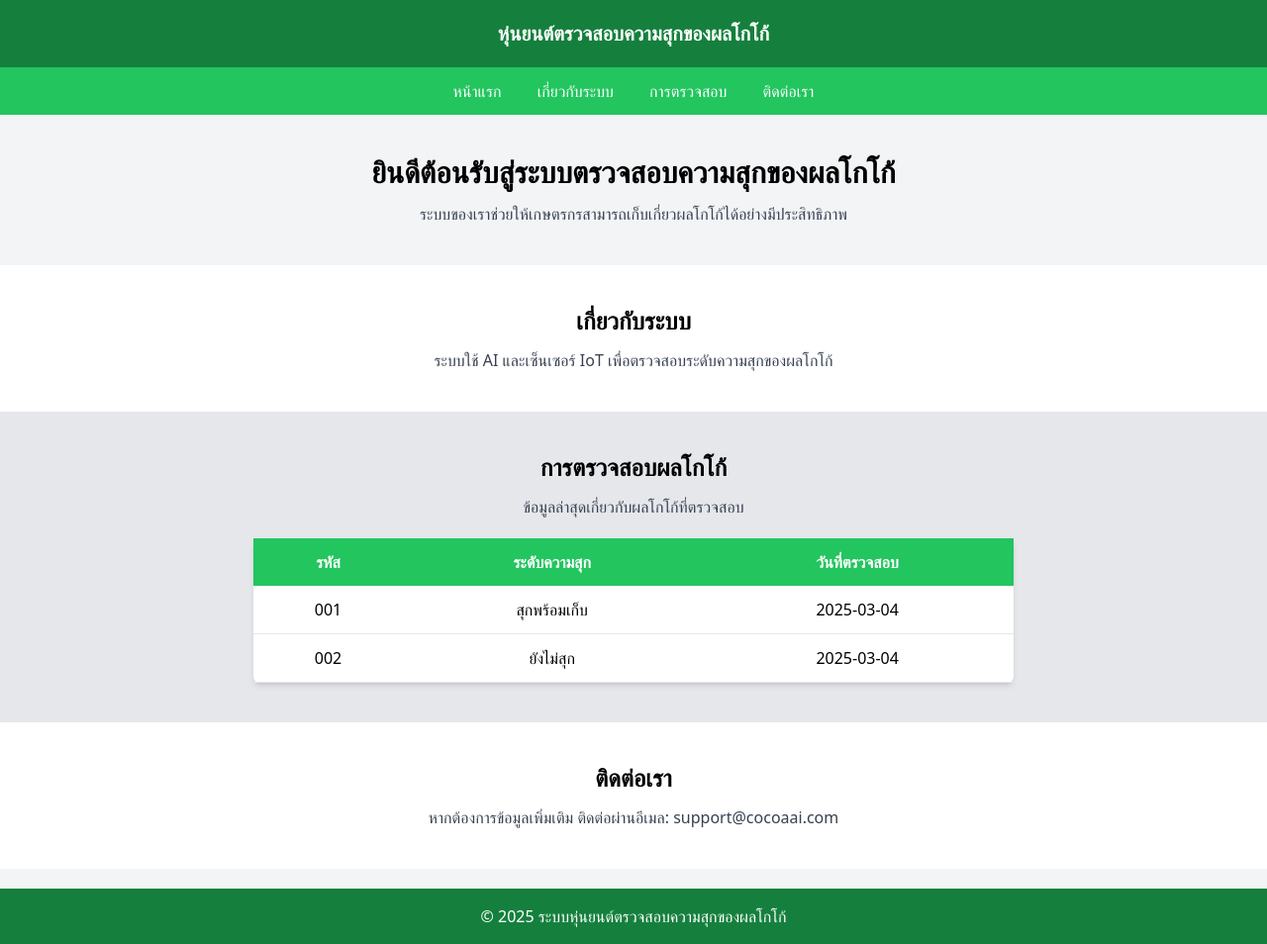
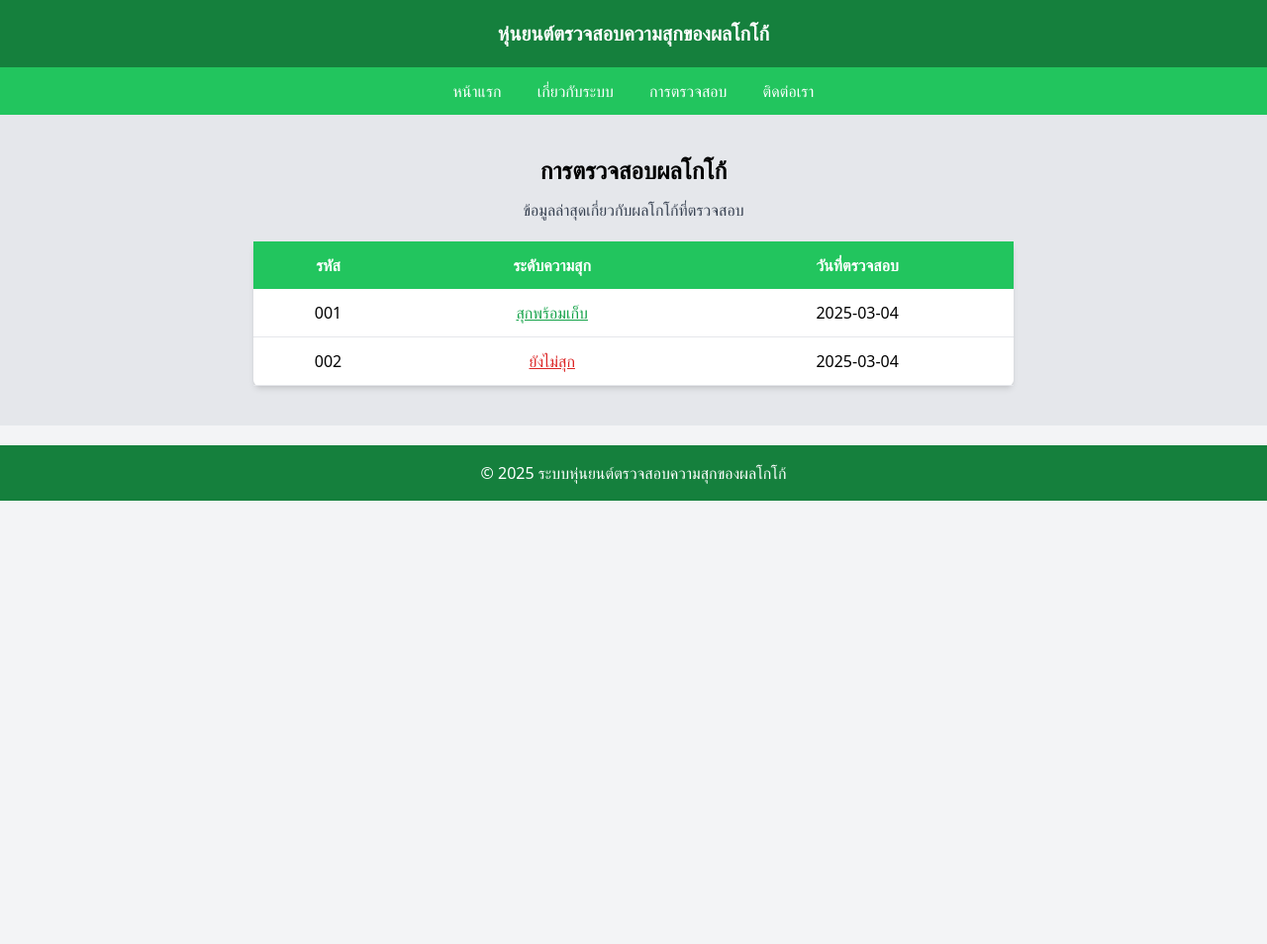
Before and after one commit to eca-1/eca-1.github.io, a plain HTML site: page index.html in a window 1280 px wide. Shown: the whole page at 99% size. After the commit the page ends 800 px from the top, so only its background shows below. Drawn offline with nearby package versions, Linux system fonts and the light colour scheme.

Commit message:
Update index.html

```diff
--- a/index.html
+++ b/index.html
@@ -14,23 +14,11 @@
 
     <!-- Navigation -->
     <nav class="bg-green-500 text-white p-3 text-center">
-        <a href="#home" class="px-4">หน้าแรก</a>
+        <a href="index.html" class="px-4">หน้าแรก</a>
         <a href="#about" class="px-4">เกี่ยวกับระบบ</a>
         <a href="#inspection" class="px-4">การตรวจสอบ</a>
         <a href="#contact" class="px-4">ติดต่อเรา</a>
     </nav>
-
-    <!-- Home Section -->
-    <section id="home" class="p-10 text-center">
-        <h1 class="text-3xl font-bold">ยินดีต้อนรับสู่ระบบตรวจสอบความสุกของผลโกโก้</h1>
-        <p class="mt-3 text-gray-700">ระบบของเราช่วยให้เกษตรกรสามารถเก็บเกี่ยวผลโกโก้ได้อย่างมีประสิทธิภาพ</p>
-    </section>
-
-    <!-- About Section -->
-    <section id="about" class="p-10 bg-white">
-        <h2 class="text-2xl font-bold text-center">เกี่ยวกับระบบ</h2>
-        <p class="mt-3 text-gray-700 text-center">ระบบใช้ AI และเซ็นเซอร์ IoT เพื่อตรวจสอบระดับความสุกของผลโกโก้</p>
-    </section>
 
     <!-- Inspection Data Section -->
     <section id="inspection" class="p-10 bg-gray-200 text-center">
@@ -47,22 +35,16 @@
             <tbody>
                 <tr class="text-center border-b">
                     <td class="p-3">001</td>
-                    <td class="p-3">สุกพร้อมเก็บ</td>
+                    <td class="p-3"><a href="ripe.html" class="text-green-600 underline">สุกพร้อมเก็บ</a></td>
                     <td class="p-3">2025-03-04</td>
                 </tr>
                 <tr class="text-center border-b">
                     <td class="p-3">002</td>
-                    <td class="p-3">ยังไม่สุก</td>
+                    <td class="p-3"><a href="unripe.html" class="text-red-600 underline">ยังไม่สุก</a></td>
                     <td class="p-3">2025-03-04</td>
                 </tr>
             </tbody>
         </table>
-    </section>
-
-    <!-- Contact Section -->
-    <section id="contact" class="p-10 text-center bg-white">
-        <h2 class="text-2xl font-bold">ติดต่อเรา</h2>
-        <p class="mt-3 text-gray-700">หากต้องการข้อมูลเพิ่มเติม ติดต่อผ่านอีเมล: support@cocoaai.com</p>
     </section>
 
     <!-- Footer -->
```
